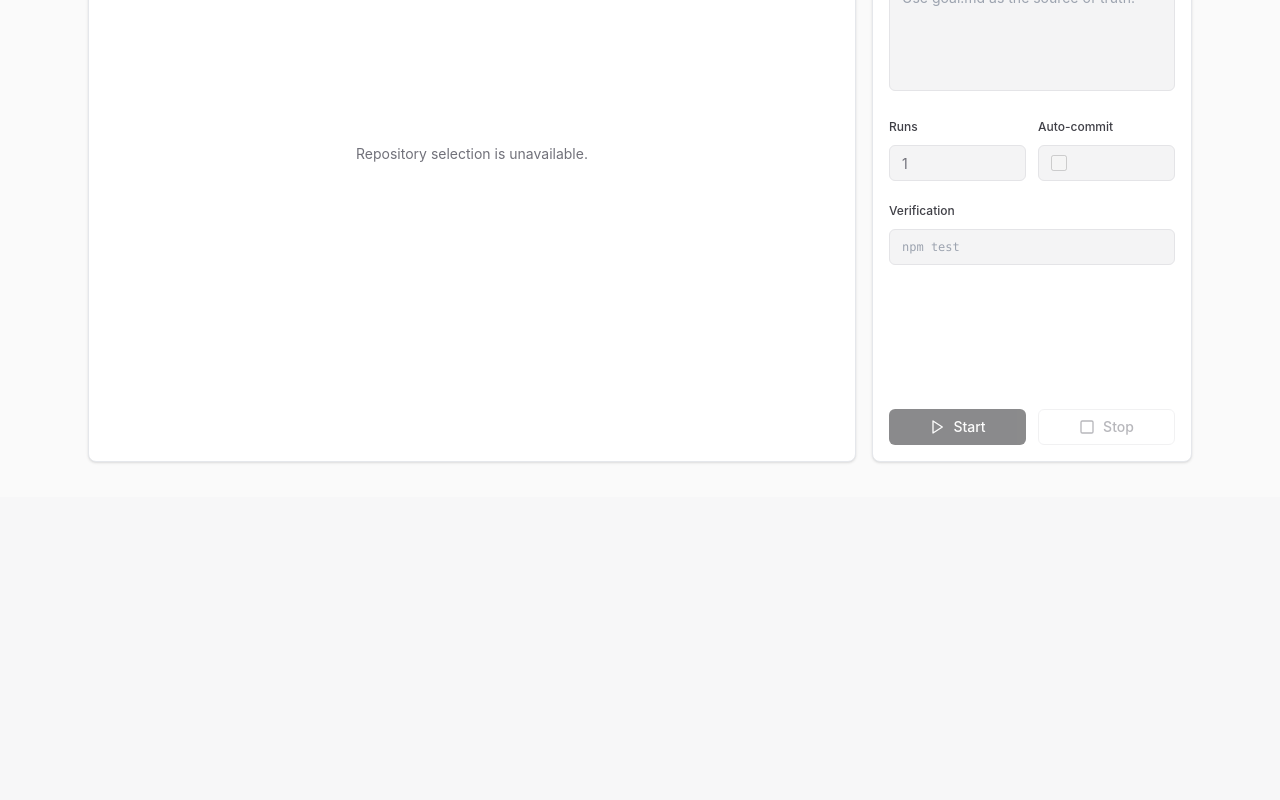
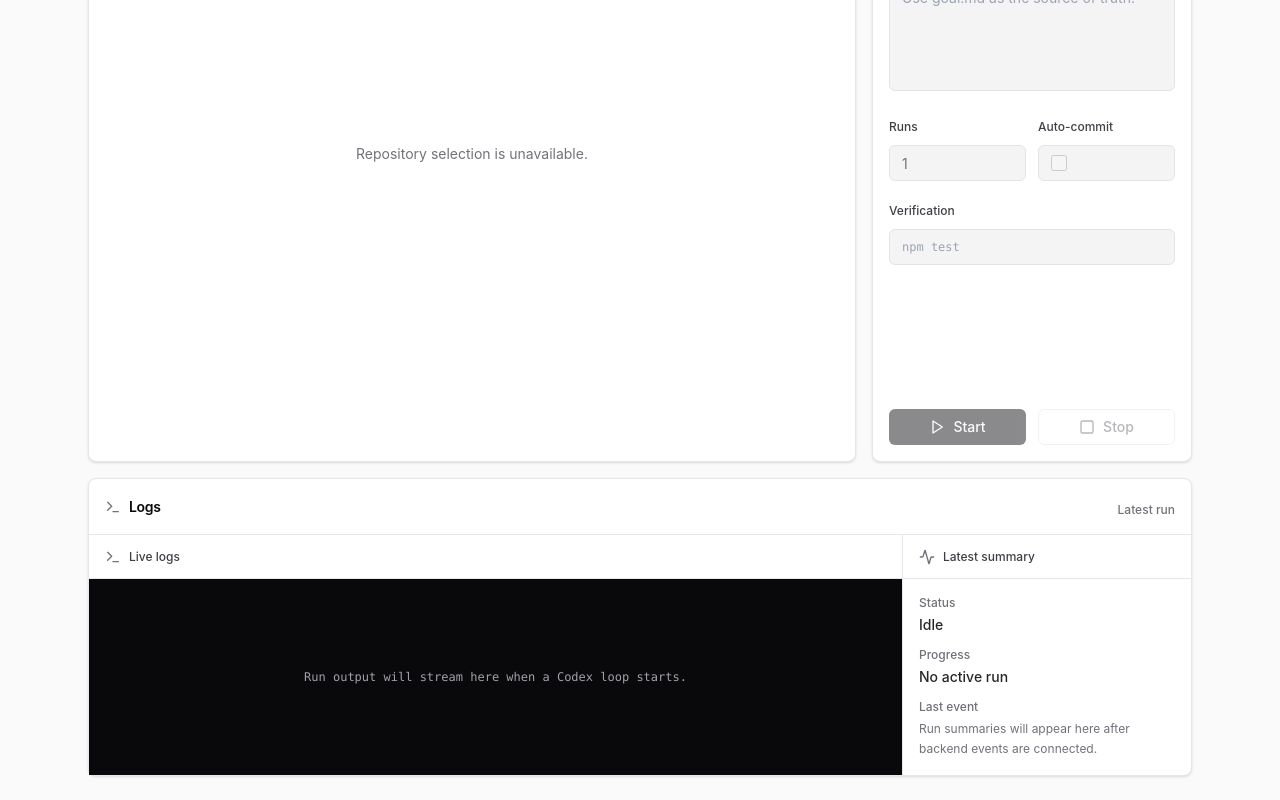
Before and after one commit to Scott-Bauman/agent-goal-runner, a React (Vite) app: page / in a window 1280 px wide. Shown: the part 303-1103 px from the top of the page. Before the commit the page ends 800 px from the top, so only its background shows below. Built offline with nearby package versions, Linux system fonts and the light colour scheme; no server answers.

Commit message:
next step

```diff
--- a/src/web/App.tsx
+++ b/src/web/App.tsx
@@ -1,5 +1,5 @@
 import { useEffect, useState } from "react";
-import { FileText, Play, Settings2, Square } from "lucide-react";
+import { Activity, FileText, Play, Settings2, Square, Terminal } from "lucide-react";
 
 import { Badge, type BadgeProps } from "@/web/components/ui/badge";
 import {
@@ -326,6 +326,95 @@ function GoalDocumentPanel({
   );
 }
 
+function LogsSummaryPanel() {
+  return (
+    <Card
+      aria-labelledby="logs-summary-title"
+      role="region"
+      className="flex min-h-64 min-w-0 flex-col rounded-lg"
+    >
+      <CardHeader className="flex min-h-14 flex-row items-center justify-between gap-3 border-b px-4 py-0">
+        <div className="flex min-w-0 items-center gap-2">
+          <Terminal
+            aria-hidden="true"
+            className="h-4 w-4 shrink-0 text-muted-foreground"
+            strokeWidth={2}
+          />
+          <CardTitle
+            id="logs-summary-title"
+            className="truncate text-sm"
+          >
+            Logs
+          </CardTitle>
+        </div>
+        <CardDescription className="shrink-0 text-xs font-medium">
+          Latest run
+        </CardDescription>
+      </CardHeader>
+      <CardContent className="grid flex-1 gap-0 p-0 md:grid-cols-[minmax(0,1fr)_18rem]">
+        <section
+          aria-labelledby="live-logs-title"
+          className="flex min-h-48 min-w-0 flex-col border-b md:border-b-0 md:border-r"
+        >
+          <div className="flex h-11 items-center gap-2 border-b px-4">
+            <Terminal
+              aria-hidden="true"
+              className="h-4 w-4 shrink-0 text-muted-foreground"
+              strokeWidth={2}
+            />
+            <h2
+              id="live-logs-title"
+              className="truncate text-xs font-medium text-zinc-700"
+            >
+              Live logs
+            </h2>
+          </div>
+          <div className="flex flex-1 items-center justify-center bg-zinc-950 px-4 py-8">
+            <p className="max-w-sm text-center font-mono text-xs leading-5 text-zinc-400">
+              Run output will stream here when a Codex loop starts.
+            </p>
+          </div>
+        </section>
+
+        <section
+          aria-labelledby="latest-summary-title"
+          className="flex min-h-48 min-w-0 flex-col"
+        >
+          <div className="flex h-11 items-center gap-2 border-b px-4">
+            <Activity
+              aria-hidden="true"
+              className="h-4 w-4 shrink-0 text-muted-foreground"
+              strokeWidth={2}
+            />
+            <h2
+              id="latest-summary-title"
+              className="truncate text-xs font-medium text-zinc-700"
+            >
+              Latest summary
+            </h2>
+          </div>
+          <dl className="grid flex-1 content-start gap-3 px-4 py-4 text-xs">
+            <div className="grid gap-1">
+              <dt className="font-medium text-zinc-500">Status</dt>
+              <dd className="text-sm font-medium text-zinc-800">Idle</dd>
+            </div>
+            <div className="grid gap-1">
+              <dt className="font-medium text-zinc-500">Progress</dt>
+              <dd className="text-sm font-medium text-zinc-800">No active run</dd>
+            </div>
+            <div className="grid gap-1">
+              <dt className="font-medium text-zinc-500">Last event</dt>
+              <dd className="leading-5 text-muted-foreground">
+                Run summaries will appear here after backend events are connected.
+              </dd>
+            </div>
+          </dl>
+        </section>
+      </CardContent>
+    </Card>
+  );
+}
+
 function OperationsWorkspace({
   repositorySelection,
 }: {
@@ -339,6 +428,9 @@ function OperationsWorkspace({
       <aside className="min-w-0 lg:col-start-2">
         <ControlsPanel repositorySelection={repositorySelection} />
       </aside>
+      <div className="min-w-0 lg:col-span-2">
+        <LogsSummaryPanel />
+      </div>
     </div>
   );
 }
```
Also changed, not shown: 1 other file (tests, documents, lock files or other folders).
